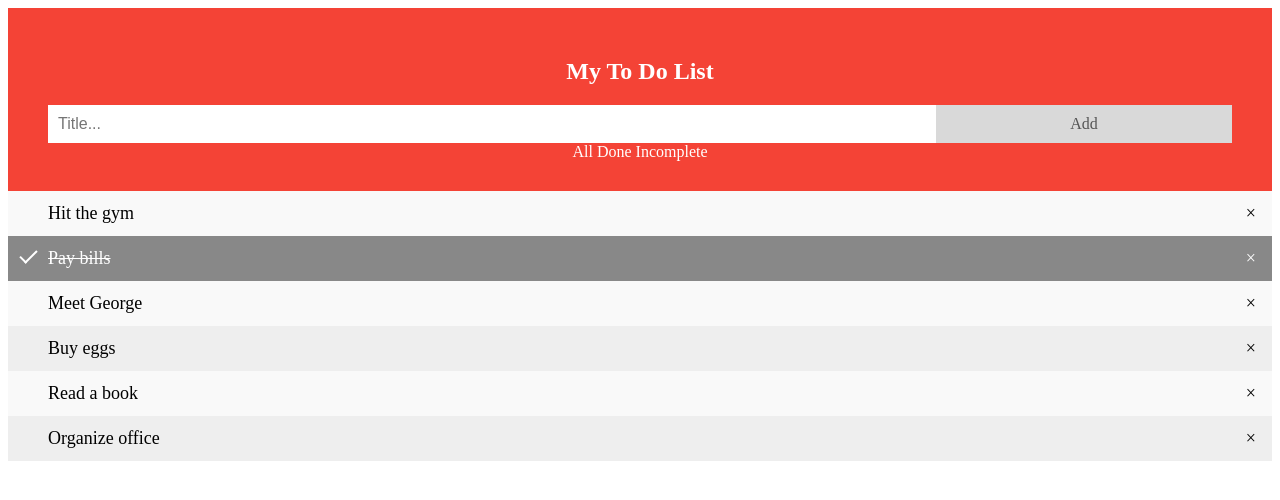
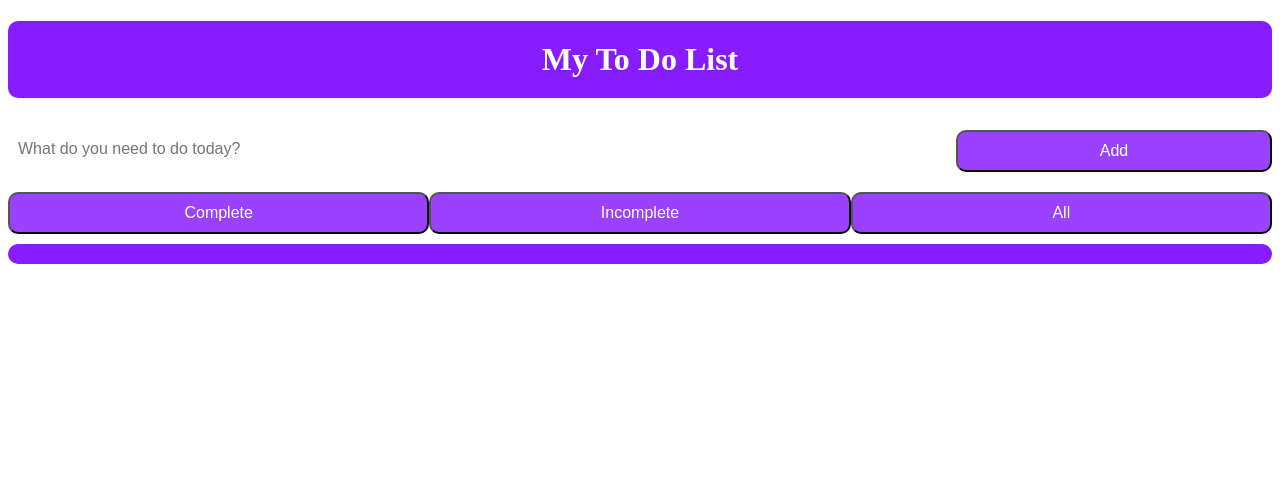
Before and after one commit to shuriavi/wdd330, a plain HTML site: page todolist/todo.html in a window 1280 px wide. Drawn offline with Linux system fonts and the light colour scheme.

Commit message:
todolist

```diff
--- a/todolist/todo.css
+++ b/todolist/todo.css
@@ -1,6 +1,15 @@
 /* Include the padding and border in an element's total width and height */
 * {
     box-sizing: border-box;
+  }
+
+  h1 {
+    padding: 20px;
+    background-color: #871dff;
+    color: white;
+    text-align: center;
+    border-radius: 10px;
+    text-shadow: rgb(206, 223, 241);
   }
 
   /* Remove margins and padding from the list */
@@ -17,22 +26,16 @@ ul li {
     background: #eee;
     font-size: 18px;
     transition: 0.2s;
-
-  /* make the list items unselectable */
-  -webkit-user-select: none;
-  -moz-user-select: none;
-  -ms-user-select: none;
-  user-select: none;
   }
 
   /* Set all odd list items to a different color (zebra-stripes) */
   ul li:nth-child(odd) {
-  background: #f9f9f9;
+    background: #bd83ff;
   }
 
   /* Darker background-color on hover */
   ul li:hover {
-  background: #ddd;
+    background: #dbbefc;
   }
 
   /* When clicked on, add a background color and strike out text */
@@ -42,51 +45,9 @@ ul li.checked {
     text-decoration: line-through;
   }
 
-/* Add a "checked" mark when clicked on */
-ul li.checked::before {
-  content: '';
-  position: absolute;
-  border-color: #fff;
-  border-style: solid;
-  border-width: 0 2px 2px 0;
-  top: 10px;
-  left: 16px;
-  transform: rotate(45deg);
-  height: 15px;
-  width: 7px;
-}
-
-/* Style the close button */
-.close {
-  position: absolute;
-  right: 0;
-  top: 0;
-  padding: 12px 16px 12px 16px;
-}
-
-.close:hover {
-  background-color: #f44336;
-  color: white;
-}
-
-/* Style the header */
-.header {
-  background-color: #f44336;
-  padding: 30px 40px;
-  color: white;
-  text-align: center;
-}
-
-/* Clear floats after the header */
-.header:after {
-  content: "";
-  display: table;
-  clear: both;
-}
-
   /* Style the input */
   input {
-  margin: 0;
+    margin: 10px 0px;
     border: none;
     border-radius: 0;
     width: 75%;
@@ -96,19 +57,52 @@ input {
   }
 
   /* Style the "Add" button */
-.addBtn {
+  .js-btn-add {
     padding: 10px;
     width: 25%;
-  background: #d9d9d9;
-  color: #555;
+    background: #9a42ff;
+    color: white;
     float: left;
     text-align: center;
     font-size: 16px;
     cursor: pointer;
     transition: 0.3s;
-  border-radius: 0;
+    border-radius: 10px;
   }
 
-.addBtn:hover {
-  background-color: #bbb;
+  .js-btn-add:hover {
+    background-color: #bd83ff;
+    color: black;
   }
+
+  button {
+    margin: 10px 0px 10px 0px;
+    padding: 10px;
+    width: 33.333%;
+    background: #9a42ff;
+    color: white;
+    float: left;
+    text-align: center;
+    font-size: 16px;
+    cursor: pointer;
+    transition: 0.3s;
+    border-radius: 10px;
+  }
+
+  button:hover {
+    background-color: #bd83ff;
+    color: black;
+  }
+
+  .js-todos-list {
+    list-style: none;
+    padding: 10px;
+    width: 100%;
+    background: #871dff;
+    color: #555;
+    float: left;
+    text-align: center;
+    font-size: 16px;
+    transition: 0.3s;
+    border-radius: 10px;
+  }
--- a/todolist/todo.html
+++ b/todolist/todo.html
@@ -4,29 +4,31 @@
     <meta charset="UTF-8">
     <meta http-equiv="X-UA-Compatible" content="IE=edge">
     <meta name="viewport" content="width=device-width, initial-scale=1.0">
-    <title>Todo List</title>
-    <link rel="stylesheet" href="todo.css">
+    <title>Document</title>
+    <link rel="stylesheet" href="/todolist/todo.css">
 </head>
 <body>
-    <main>
-        <div id="myDIV" class="header">
-            <h2>My To Do List</h2>
-            <input type="text" id="myInput" placeholder="Title...">
-            <span onclick="newElement()" class="addBtn">Add</span>
-            <span onclick="newElement()" class="all">All</span>
-            <span onclick="doneList()" class="done">Done</span>
-            <span onclick="incompleteList()" class="Incomplete">Incomplete</span>
-          </div>
+  <header>
+    <h1>My To Do List</h1>
+  </header>
+    <div class="Container TodoApp">
 
-          <ul id="myUL">
-            <li>Hit the gym</li>
-            <li class="checked">Pay bills</li>
-            <li>Meet George</li>
-            <li>Buy eggs</li>
-            <li>Read a book</li>
-            <li>Organize office</li>
-          </ul>
-      </main>
-      <script src="todo.js"></script>
+        <div class="section">
+          <form class="Form">
+            <input type="text" class="Form-input js-form-input" placeholder="What do you need to do today?"/>
+            <button class="Btn js-btn-add">Add</button>
+          </form>
+        </div>
+        <div class="section-filter">
+          <button class="Btn Btn--link js-filter-btn" data-filter="completed">Complete</button>
+          <button class="Btn Btn--link js-filter-btn" data-filter="active">Incomplete</button>
+          <button class="Btn Btn--link js-filter-btn" data-filter="all">All</button>
+      </div>
+      <div class="Section">
+        <ul class="TodoApp-list js-todos-list"></ul>
+        <div class="Alert js-alert"></div>
+      </div>
+    </div>
+    <script src="todo.js"></script>
 </body>
 </html>
--- a/todolist/todo.js
+++ b/todolist/todo.js
@@ -1,55 +1,100 @@
-// Create a "close" button and append it to each list item
-var myNodelist = document.getElementsByTagName("LI");
-var i;
-for (i = 0; i < myNodelist.length; i++) {
-  var span = document.createElement("SPAN");
-  var txt = document.createTextNode("\u00D7");
-  span.className = "close";
-  span.appendChild(txt);
-  myNodelist[i].appendChild(span);
+const todos = [];
+const todosFragment = document.createDocumentFragment();
+const $todosList = document.querySelector('.js-todos-list');
+const $formAddButton = document.querySelector('.js-btn-add');
+const $formInput = document.querySelector('.js-form-input');
+const $formMessage = document.querySelector('.js-alert');
+const $FilterBtnCollection = document.querySelectorAll('.js-filter-btn');
+let count = 0;
+
+function resetForm() {
+  $formInput.value = '';
+  $formMessage.innerHTML = '';
+  $formMessage.classList.remove('Alert--error');
 }
 
-// Click on a close button to hide the current list item
-var close = document.getElementsByClassName("close");
-var i;
-for (i = 0; i < close.length; i++) {
-  close[i].onclick = function() {
-    var div = this.parentElement;
-    div.style.display = "none";
+function setTodoStatus(event) {
+  const searchId = parseInt(event.target.parentNode.dataset.id);
+  const index = todos.findIndex(todo => todo.id === searchId);
+  const currentTodo = todos[index];
+  currentTodo.complete = !currentTodo.complete;
+}
+
+function createListItemNode(todo) {
+  const listItem = document.createElement('li');
+  const checkbox = document.createElement('input');
+  const label = document.createElement('label');
+  const checkboxName = `checkbox-${todo.id}`;
+  checkbox.id = checkboxName;
+  checkbox.type = 'checkbox';
+  checkbox.checked = todo.complete;
+  checkbox.onclick = setTodoStatus;
+  label.textContent = todo.text;
+  label.setAttribute('for', checkboxName);
+  listItem.setAttribute('data-id', todo.id);
+  listItem.appendChild(checkbox);
+  listItem.appendChild(label);
+  return listItem;
+}
+
+function appendFragmentToList(todo, fragment) {
+  const todoNode = createListItemNode(todo);
+  fragment.appendChild(todoNode);
+  $todosList.appendChild(fragment);
+}
+
+function addTodo(event) {
+  event.preventDefault();
+  if (!$formInput.value) {
+    throw Error('Please add text in your task :)');
+  }
+  const todo = {
+    id: count++,
+    text: $formInput.value,
+    complete: false
+  };
+  todos.push(todo);
+  appendFragmentToList(todo, todosFragment);
+  resetForm();
+  $formInput.focus();
+}
+
+function removeAllChildNodesFrom($element) {
+  while($element.hasChildNodes()) {
+    $element.removeChild($element.lastChild);
   }
 }
 
-// Add a "checked" symbol when clicking on a list item
-var list = document.querySelector('ul');
-list.addEventListener('click', function(ev) {
-  if (ev.target.tagName === 'LI') {
-    ev.target.classList.toggle('checked');
+function filterList(todos, fragment, filterCallback) {
+  todos.filter(filterCallback)
+    .forEach(filteredTodo => appendFragmentToList(filteredTodo, todosFragment));
+}
+
+/* Event Listeners */
+$formAddButton.addEventListener('click', (e) => {
+  try {
+    console.time("js addTodo");
+    addTodo(e);
+    console.timeEnd("js addTodo");
+  } catch(error) {
+    $formMessage.classList.add('Alert--error');
+    $formMessage.innerHTML = error.message;
   }
-}, false);
+});
 
-// Create a new list item when clicking on the "Add" button
-function newElement() {
-  var li = document.createElement("li");
-  var inputValue = document.getElementById("myInput").value;
-  var t = document.createTextNode(inputValue);
-  li.appendChild(t);
-  if (inputValue === '') {
-    alert("You must write something!");
-  } else {
-    document.getElementById("myUL").appendChild(li);
-  }
-  document.getElementById("myInput").value = "";
-
-  var span = document.createElement("SPAN");
-  var txt = document.createTextNode("\u00D7");
-  span.className = "close";
-  span.appendChild(txt);
-  li.appendChild(span);
-
-  for (i = 0; i < close.length; i++) {
-    close[i].onclick = function() {
-      var div = this.parentElement;
-      div.style.display = "none";
+$FilterBtnCollection.forEach($filterBtn => {
+  $filterBtn.addEventListener('click', (event) => {
+    const filter = event.target.dataset.filter || 'all';
+    removeAllChildNodesFrom($todosList);
+    switch(filter) {
+      case 'completed':
+        filterList(todos, todosFragment, (todo) => todo.complete);
+        break;
+      case 'active':
+        filterList(todos, todosFragment, (todo) => !todo.complete);
+        break;
+      default:
+        filterList(todos, todosFragment, (todo) => todo);
     }
-  }
-}
+  });
+});
```
Also changed, not shown: week2/index.html (+1 -1 lines). Lines whose indentation alone changed are shown as unchanged.
